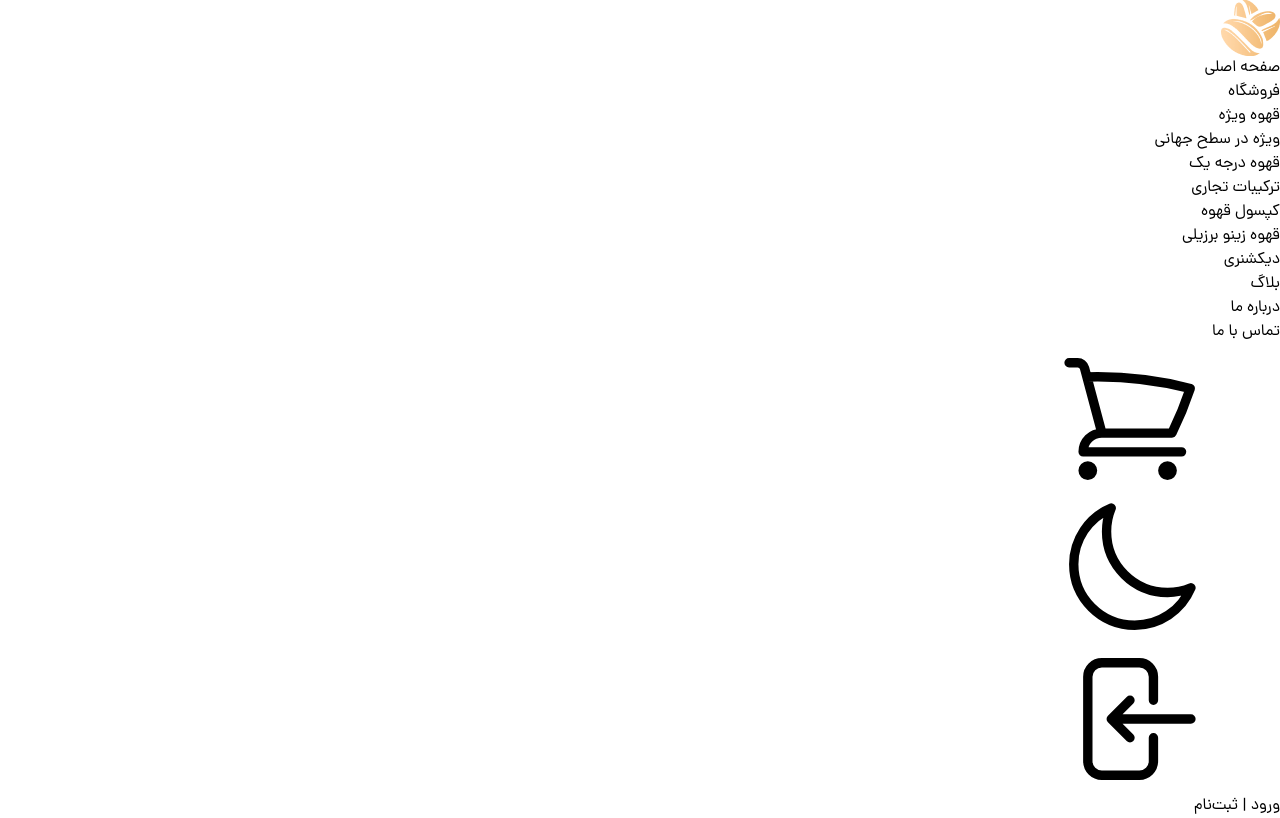
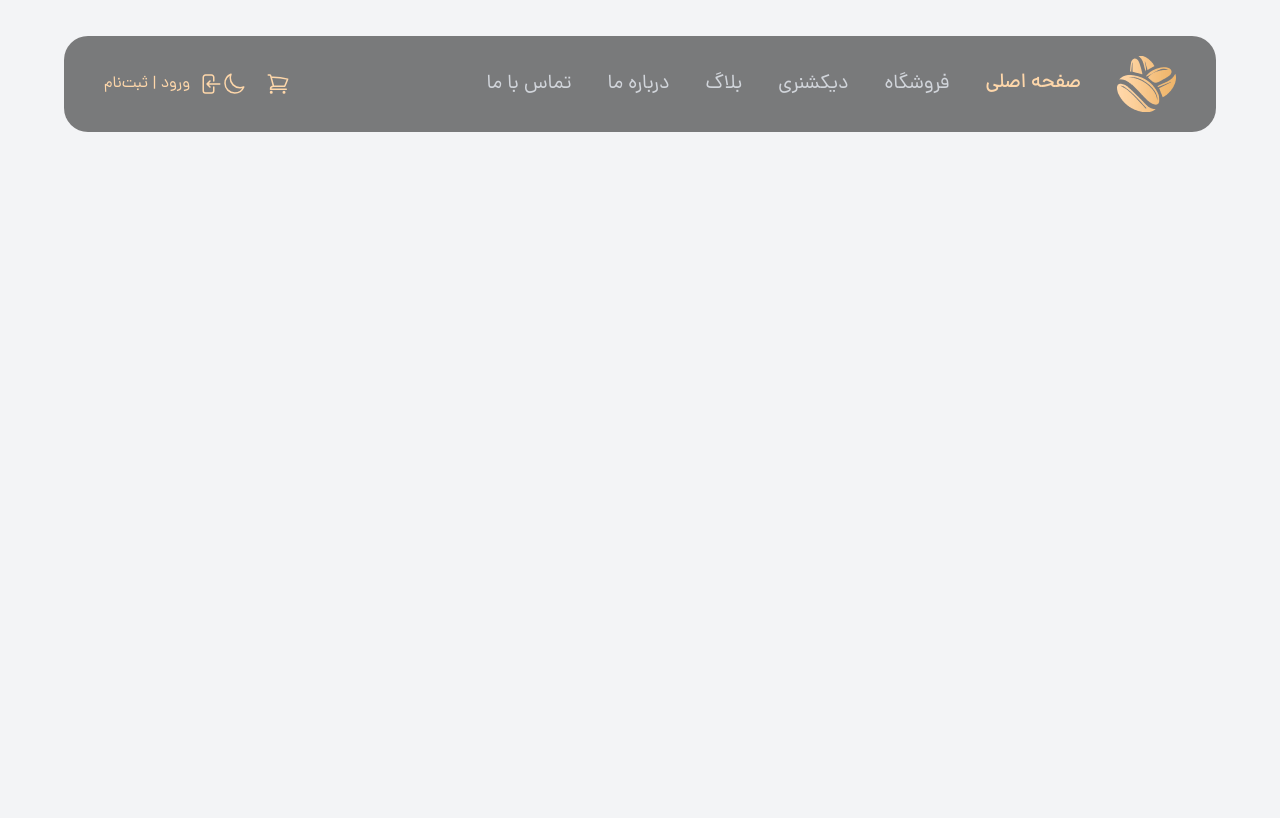
Before and after one commit to mehdirabani/Sabzlearn-CofeeShop_Project, a website: page index.html in a window 1280 px wide. Drawn offline with Linux system fonts and the light colour scheme.

Commit message:
Css Class For Ul Header

```diff
--- a/index.html
+++ b/index.html
@@ -1,5 +1,5 @@
 <!DOCTYPE html>
-<html lang="fa" dir="rtl">
+<html lang="fa" dir="rtl" class="">
   <head>
     <meta charset="UTF-8" />
     <meta name="viewport" content="width=device-width, initial-scale=1.0" />
@@ -11,7 +11,7 @@
     />
     <title>Coffee Shop</title>
   </head>
-  <body class="font-Dana overflow-x-hidden">
+  <body class="font-Dana bg-gray-100 dark:bg-zinc-800">
     <!-- ! ===> Svgs Icons  -->
     <svg class="hidden">
       <symbol
@@ -75,15 +75,23 @@
     <!-- ! ===> Start Coding Project -->
 
     <!-- ? ===> Header Section Html Code -->
-    <header>
+    <header
+      class="fixed top-9 right-0 left-0 bg-black/50 w-[90%] h-24 mx-auto px-10 py-5 rounded-3xl flex items-center"
+    >
+      <div class="flex justify-between w-full">
         <!-- * ===> Logo & Menu  -->
-      <nav>
-        <img src="./assets/image/app-logo.png" alt="Logo App" />
-        <ul>
-          <li><a href="#">صفحه اصلی</a></li>
+        <nav class="flex gap-x-9 items-center">
+          <a href="">
+            <img src="./assets/image/app-logo.png" alt="Logo App"
+          /></a>
+          <ul class="flex gap-x-9 text-xl text-gray-300">
+            <li class="font-DanaMedium text-orange-200">
+              <a href="#">صفحه اصلی</a>
+            </li>
             <li>
               <a href="#">فروشگاه</a>
-            <ul>
+              <!-- todo ===> Sub Menu -->
+              <ul class="hidden">
                 <li><a href="#">قهوه ویژه</a></li>
                 <li><a href="#">ویژه در سطح جهانی</a></li>
                 <li><a href="#">قهوه درجه یک</a></li>
@@ -98,22 +106,31 @@
             <li><a href="#">تماس با ما</a></li>
           </ul>
         </nav>
-      <!-- * ===> Cart & Toggle [Lite , Dark] Mode & login -->
+        <!-- todo ===> Cart & Toggle [Lite , Dark] Mode & login -->
+        <div class="flex text-orange-200">
+          <!-- todo ===> Cart & Toggle [Lite , Dark] Mode -->
+          <div class="flex gap-x-5">
+            <!-- todo ===> Shoping Cart -->
             <div class="">
-        <!-- * ===> Cart & Toggle [Lite , Dark] Mode -->
-        <div>
-          <svg><use xlink:href="#shopping-cart"></use></svg>
-          <svg><use xlink:href="#moon"></use></svg>
+              <svg class="w-6"><use xlink:href="#shopping-cart"></use></svg>
             </div>
-        <!-- * ===> Login -->
-        <div>
-          <svg><use xlink:href="#arrow-left-end-on-rectangle"></use></svg>
+            <!-- * Moon -->
+            <div class="">
+              <svg class="w-6"><use xlink:href="#moon"></use></svg>
+            </div>
+          </div>
+          <!-- todo ===> Login -->
+          <a href="#" class="flex items-center gap-x-2">
+            <svg class="w-6">
+              <use xlink:href="#arrow-left-end-on-rectangle"></use>
+            </svg>
+            ورود | ثبت‌نام
+          </a>
         </div>
       </div>
     </header>
 
     <!-- ! ===> Scripts -->
     <script src="./scripts/main.js"></script>
-    <a href="#">ورود | ثبت‌نام</a>
   </body>
 </html>
--- a/tailwind.config.js
+++ b/tailwind.config.js
@@ -1,6 +1,7 @@
 /** @type {import('tailwindcss').Config} */
 module.exports = {
   content: ["./**/*.html"],
+  darkMode: "class",
   theme: {
     extend: {
       colors: {
```
Also changed, not shown: styles/main.css. Lines whose indentation alone changed are shown as unchanged.
